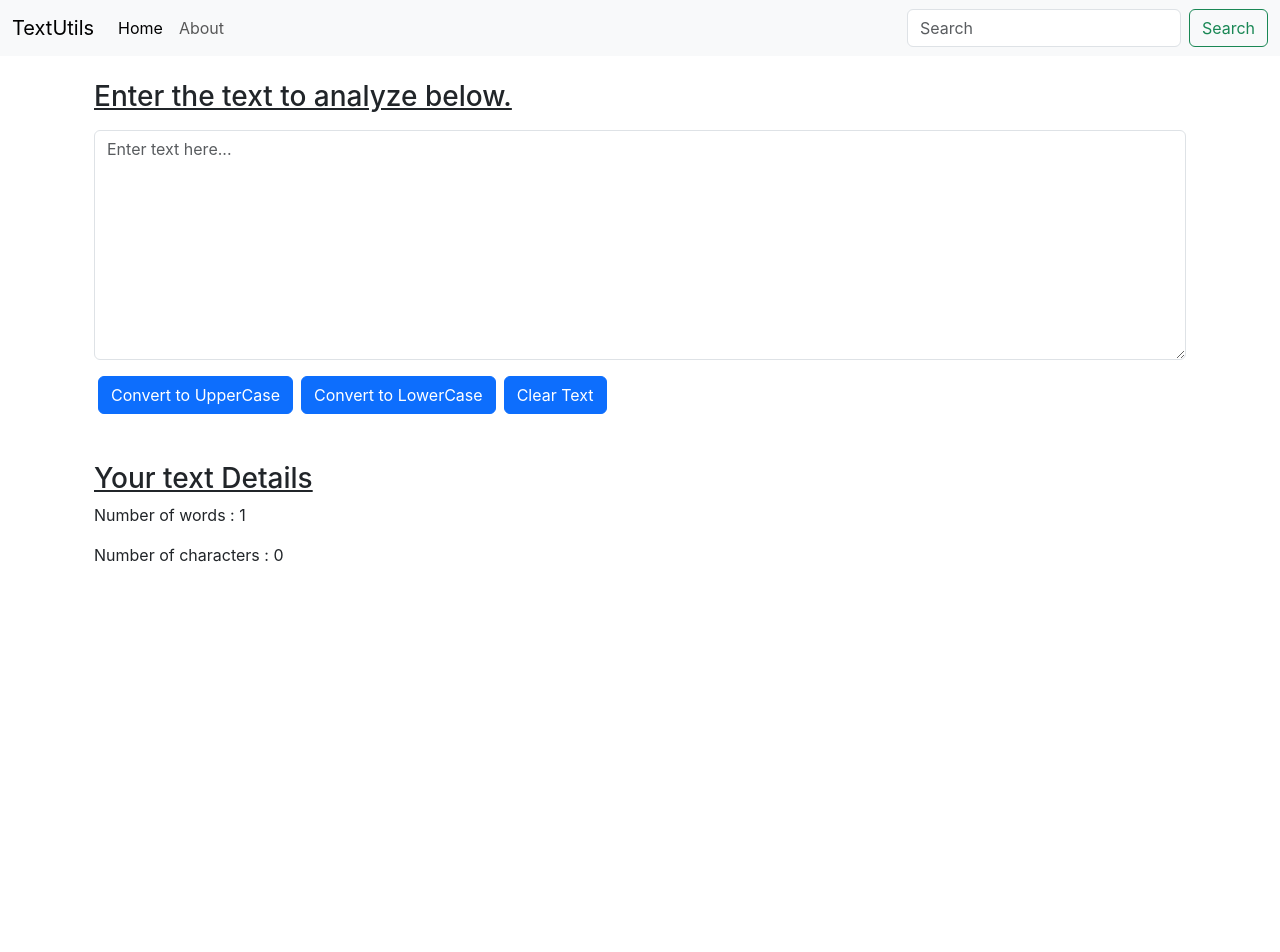
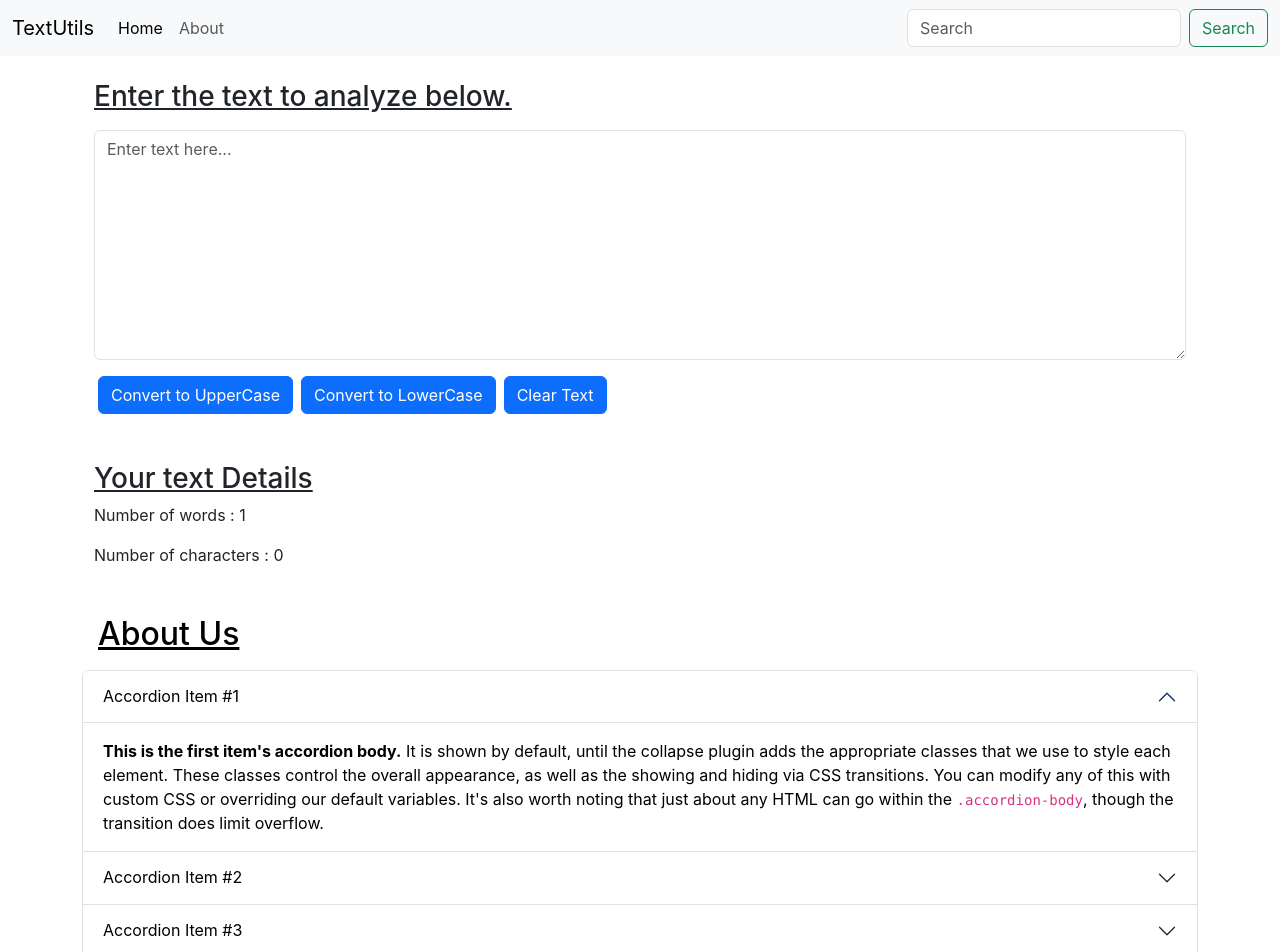
Before and after one commit to anshgupta6031/Text-Utility-App-Using-React.js, a React (Create React App) app: page / in a window 1280 px wide. Shown: the top 952 px of the page. Before the commit the page ends 800 px from the top, so only its background shows below. Built offline with nearby package versions, Linux system fonts and the light colour scheme.

Commit message:
video 10 completed

```diff
--- a/src/App.js
+++ b/src/App.js
@@ -1,17 +1,21 @@
 import './App.css';
 import Navbar from './components/Navbar';
 import TextForm from './components/TextForm';
+import About from './components/About';
+
 
 function App() {
   return (                                            //  only one element can be returned........
     <>                                      {/* empty jsx fragment, used to wrap all the tags in one tag in order to return...... */}
 
       <Navbar title="TextUtils" aboutText="About" />               {/* bootstrap nav bar imported and used as a component...... */ }       {/* all the javascript will be written in these curly braces... */ }
-                                                {/* here, title and aboutText are props which are sent to the navbar component as variables..... */}
+                                                                   {/* here, title and aboutText are props which are sent to the navbar component as variables..... */}
 
       <div className="container">
         <TextForm heading="Enter the text to analyze below." />
       </div>
+
+      <About />
 
     </>
   );
--- /dev/null
+++ b/src/components/About.js
@@ -0,0 +1,88 @@
+
+
+
+
+import React, { useState } from 'react'
+
+export default function About() {
+
+    const [myStyle, setMyStyle] = useState({                        //  an object is set as a default state.....
+        color : "black",
+        backgroundColor : "white",
+    })
+
+    const [btnText, setBtnText] = useState("Enable Dark Mode")
+
+
+    const toggleStyle = ()=>{
+
+        if(btnText === "Enable Dark Mode"){
+            setMyStyle({
+                color : "white",
+                backgroundColor : "black",
+                border : "1px solid white",
+            })
+
+            setBtnText("Enable Light Mode")
+        }
+
+        else{
+            setMyStyle({
+                color : "black",
+                backgroundColor : "white",
+            })
+
+            setBtnText("Enable Dark Mode")
+        }
+    }
+
+
+    return (
+        <div className='container my-4' style={myStyle}>                {/* style can be added directly as a js object...... */}
+            <h2 className='my-3 mx-3'><u>About Us</u></h2>
+
+            <div className="accordion" id="accordionExample">
+                <div className="accordion-item" style={myStyle}>
+                    <h2 className="accordion-header">
+                        <button className="accordion-button" style={myStyle} type="button" data-bs-toggle="collapse" data-bs-target="#collapseOne" aria-expanded="true" aria-controls="collapseOne">
+                            Accordion Item #1
+                        </button>
+                    </h2>
+                    <div id="collapseOne" className="accordion-collapse collapse show" data-bs-parent="#accordionExample">
+                        <div className="accordion-body">
+                            <strong>This is the first item's accordion body.</strong> It is shown by default, until the collapse plugin adds the appropriate classes that we use to style each element. These classes control the overall appearance, as well as the showing and hiding via CSS transitions. You can modify any of this with custom CSS or overriding our default variables. It's also worth noting that just about any HTML can go within the <code>.accordion-body</code>, though the transition does limit overflow.
+                        </div>
+                    </div>
+                </div>
+                <div className="accordion-item" style={myStyle}>
+                    <h2 className="accordion-header">
+                        <button className="accordion-button collapsed" style={myStyle} type="button" data-bs-toggle="collapse" data-bs-target="#collapseTwo" aria-expanded="false" aria-controls="collapseTwo">
+                            Accordion Item #2
+                        </button>
+                    </h2>
+                    <div id="collapseTwo" className="accordion-collapse collapse" data-bs-parent="#accordionExample">
+                        <div className="accordion-body">
+                            <strong>This is the second item's accordion body.</strong> It is hidden by default, until the collapse plugin adds the appropriate classes that we use to style each element. These classes control the overall appearance, as well as the showing and hiding via CSS transitions. You can modify any of this with custom CSS or overriding our default variables. It's also worth noting that just about any HTML can go within the <code>.accordion-body</code>, though the transition does limit overflow.
+                        </div>
+                    </div>
+                </div>
+                <div className="accordion-item" style={myStyle}>
+                    <h2 className="accordion-header">
+                        <button className="accordion-button collapsed" style={myStyle} type="button" data-bs-toggle="collapse" data-bs-target="#collapseThree" aria-expanded="false" aria-controls="collapseThree">
+                            Accordion Item #3
+                        </button>
+                    </h2>
+                    <div id="collapseThree" className="accordion-collapse collapse" data-bs-parent="#accordionExample">
+                        <div className="accordion-body">
+                            <strong>This is the third item's accordion body.</strong> It is hidden by default, until the collapse plugin adds the appropriate classes that we use to style each element. These classes control the overall appearance, as well as the showing and hiding via CSS transitions. You can modify any of this with custom CSS or overriding our default variables. It's also worth noting that just about any HTML can go within the <code>.accordion-body</code>, though the transition does limit overflow.
+                        </div>
+                    </div>
+                </div>
+            </div>
+
+            <div className="container my-3">
+                <button type='button' className='btn btn-primary' onClick={toggleStyle}>{btnText}</button>
+            </div>
+        </div>
+    )
+}
```
